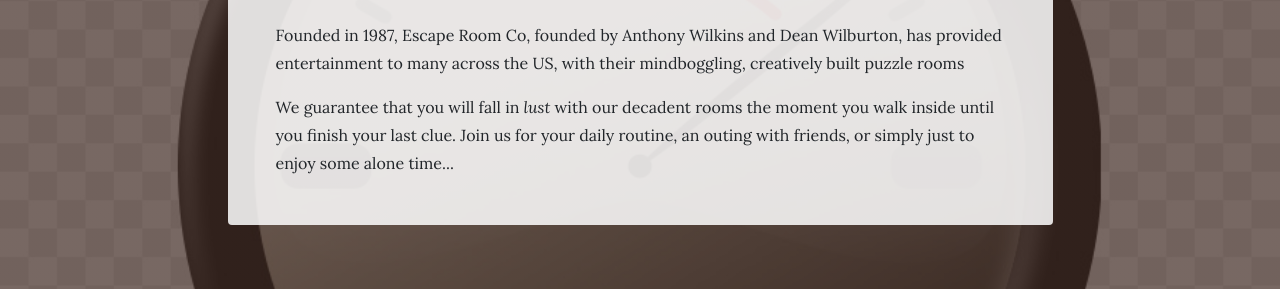
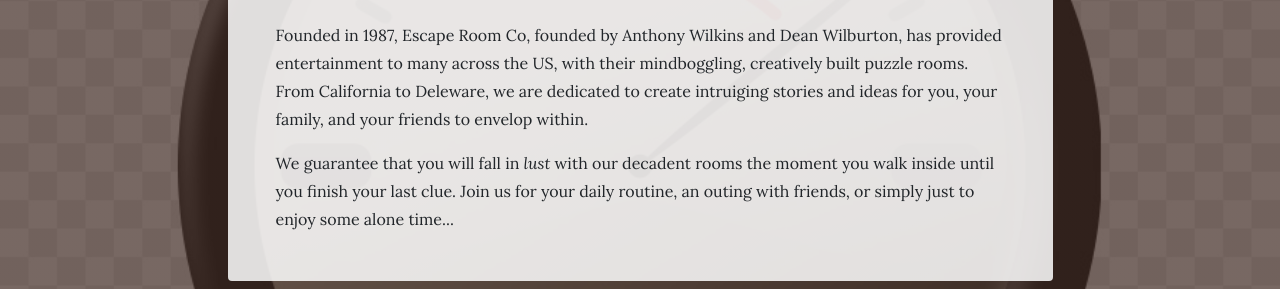
Before and after one commit to RadiantCheddar/websitedesign, a website: page about.html in a window 1280 px wide. Shown: the part 511-800 px from the top of the page. Drawn offline with Linux system fonts and the light colour scheme.

Commit message:
Update about.html

```diff
--- a/about.html
+++ b/about.html
@@ -65,7 +65,7 @@
                   <span class="section-heading-upper">GOOD ROOMS, THE BEST!</span>
                   <span class="section-heading-lower">About Our rooms</span>
                 </h2>
-                <p>Founded in 1987, Escape Room Co, founded by Anthony Wilkins and Dean Wilburton, has provided entertainment to many across the US, with their mindboggling, creatively built puzzle rooms</p>
+                <p>Founded in 1987, Escape Room Co, founded by Anthony Wilkins and Dean Wilburton, has provided entertainment to many across the US, with their mindboggling, creatively built puzzle rooms. From California to Deleware, we are dedicated to create intruiging stories and ideas for you, your family, and your friends to envelop within.</p>
                 <p class="mb-0">We guarantee that you will fall in <em>lust</em> with our decadent rooms the moment you walk inside until you finish your last clue. Join us for your daily routine, an outing with friends, or simply just to enjoy some alone time...</p>
               </div>
             </div>
```
